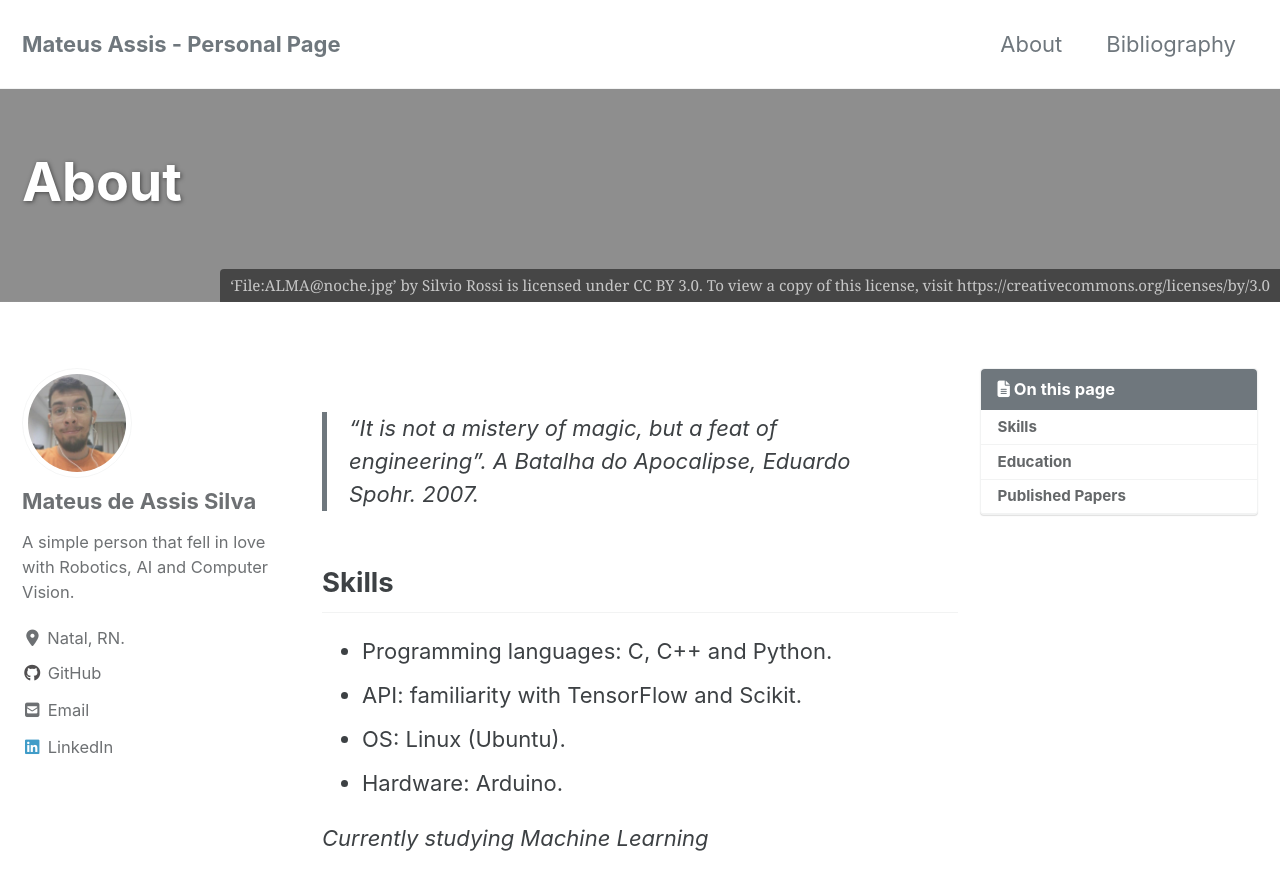
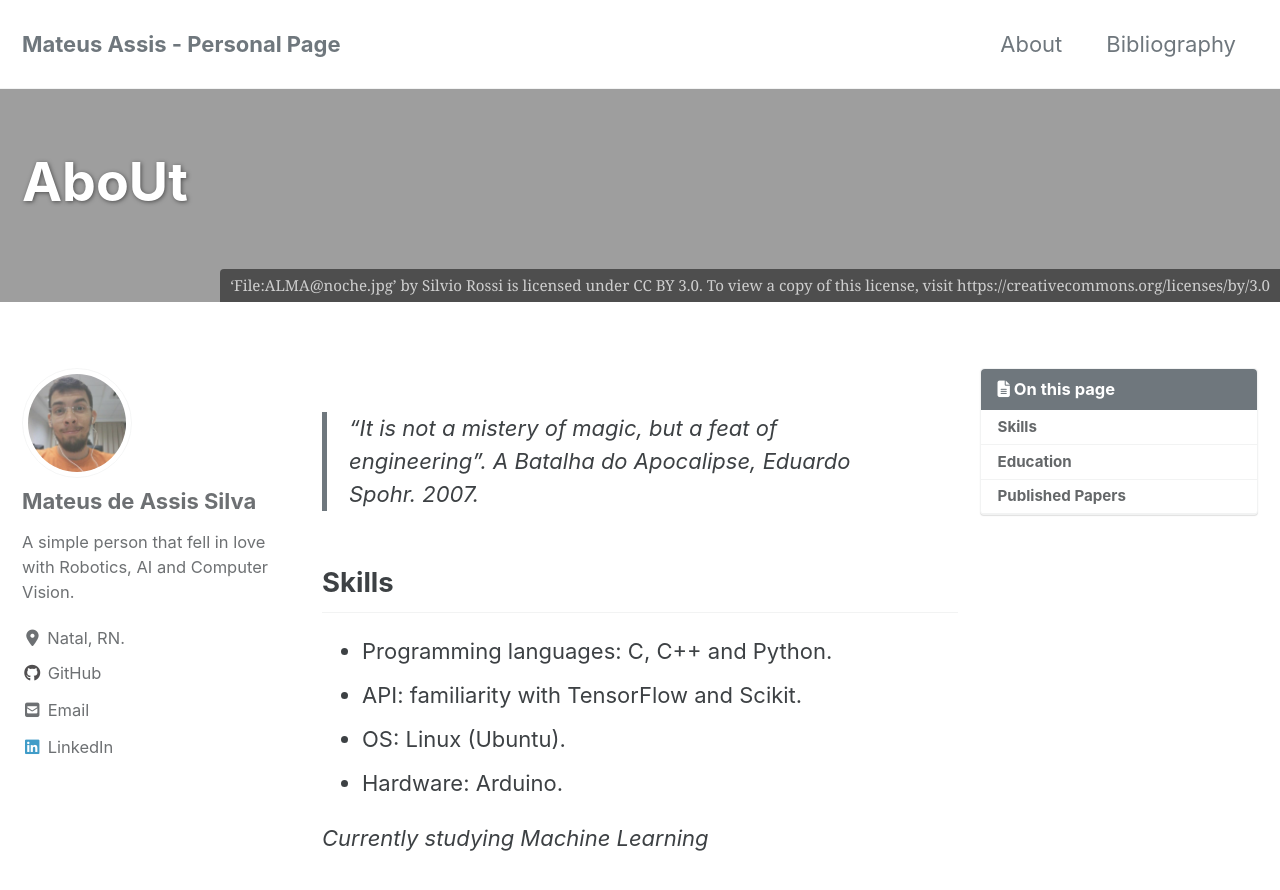
Before and after one commit to mtxslv/mtxslv.github.io, a Jekyll site: the page built from _pages/about.md, in a window 1280 px wide and 900 px high. Shown: the top 890 px of the window. Built offline with Jekyll 4.4.1, drawn with Linux system fonts in a browser that asks for light colours; cached includes are drawn as plain includes; nearby versions of some CDN libraries; some of the changed lines change nothing that is shown.

Commit message:
title changed, caption link added

```diff
--- a/_pages/about.md
+++ b/_pages/about.md
@@ -1,10 +1,10 @@
 ---
-title: "About"
+title: "AboUt"
 permalink: /about/
 header:
   overlay_image: "/images/ALMA@noche.jpg"
-  overlay_filter: 0.1
-  caption: " 'File:ALMA@noche.jpg' by Silvio Rossi is licensed under CC BY 3.0. To view a copy of this license, visit https://creativecommons.org/licenses/by/3.0 "
+  overlay_filter: 0.0
+  caption: " 'File:ALMA@noche.jpg' by Silvio Rossi is licensed under CC BY 3.0. To view a copy of this license, visit [https://creativecommons.org/licenses/by/3.0](https://creativecommons.org/licenses/by/3.0) "
 author_profile: true
 toc: true
 ---
```
